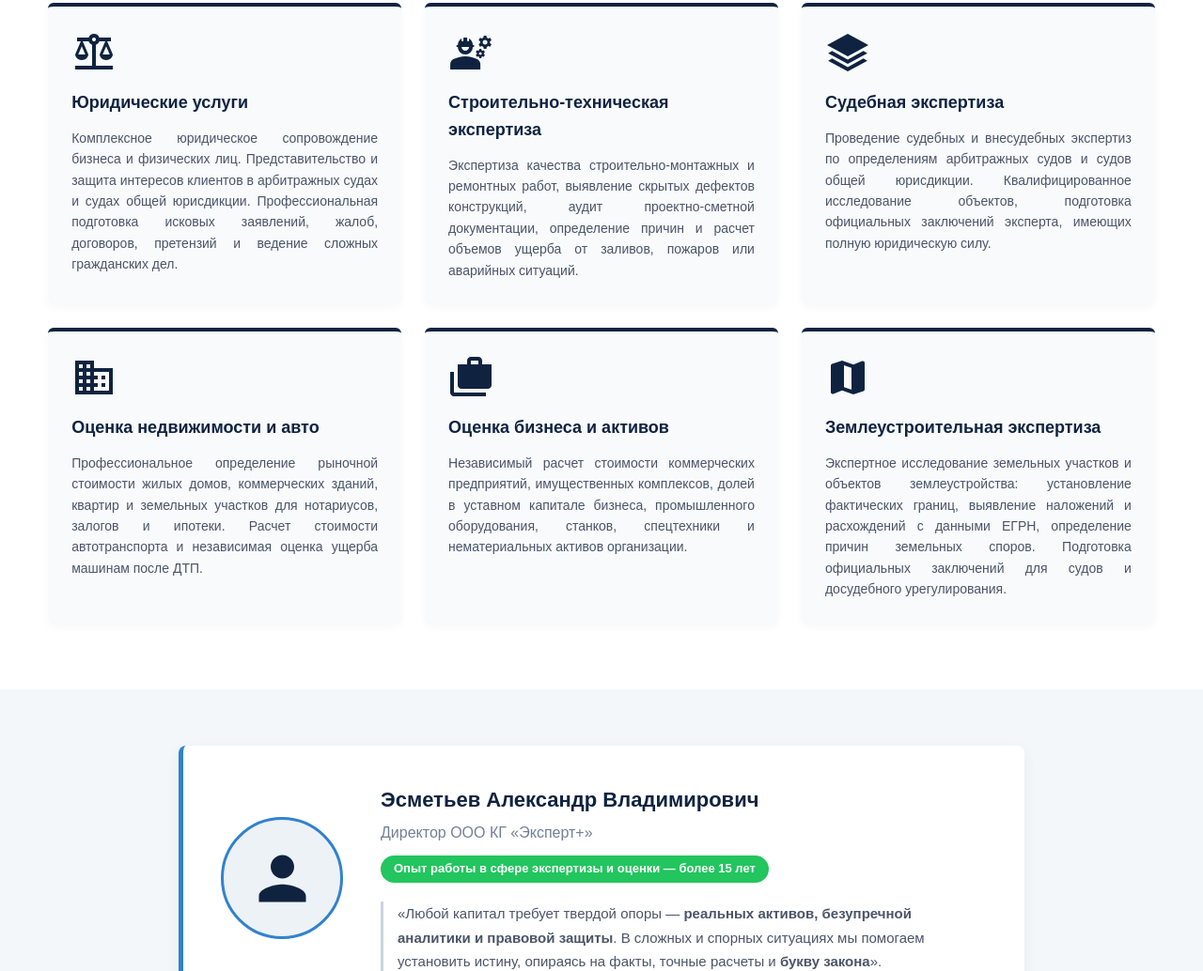
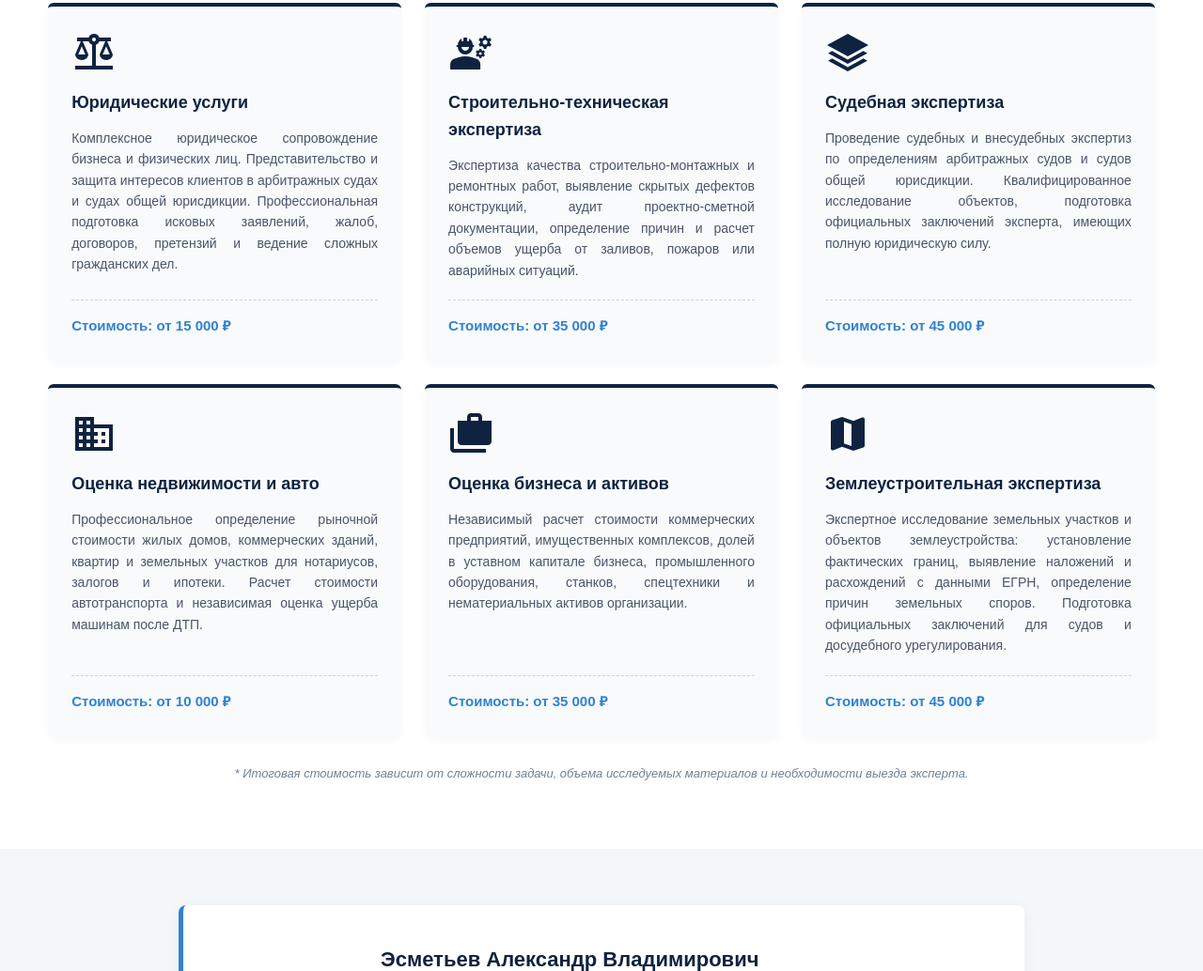
Before and after one commit to experttatarstan16-dot/site, a plain HTML site: page index.html in a window 1280 px wide. Shown: the part 684-1718 px from the top of the page at 94% size. Drawn offline with Linux system fonts and the light colour scheme.

Commit message:
Update index.html

```diff
--- a/index.html
+++ b/index.html
@@ -137,7 +137,26 @@
         .card-icon { width: 48px; height: 48px; margin-bottom: 15px; object-fit: contain; }
 
         .card h3 { font-size: 18px; margin-bottom: 12px; color: #0f2340; font-weight: 700; }
-        .card p { color: #4a5568; font-size: 14px; text-align: justify; }
+        .card p { color: #4a5568; font-size: 14px; text-align: justify; margin-bottom: 20px; }
+
+        /* НОВЫЕ СТИЛИ: Блок стоимости в карточке */
+        .card-price {
+            margin-top: auto;
+            padding-top: 15px;
+            border-top: 1px dashed #cbd5e0;
+            font-size: 15px;
+            font-weight: 700;
+            color: #3182ce;
+        }
+
+        /* НОВЫЕ СТИЛИ: Сноска под карточками */
+        .price-disclaimer {
+            text-align: center;
+            font-size: 13px;
+            color: #718096;
+            margin-top: 30px;
+            font-style: italic;
+        }
 
         /* Стили для блока Руководство */
         .director-section { padding: 60px 0; background: #f4f7f9; }
@@ -189,7 +208,7 @@
             line-height: 1.7;
             border-left: 3px solid #cbd5e0;
             padding-left: 15px;
-            text-align: left; /* ИСПРАВЛЕНО: выравнивание по левому краю */
+            text-align: left;
         }
 
         .info-block { background: #edf2f7; padding: 60px 0; text-align: center; border-top: 1px solid #e2e8f0; border-bottom: 1px solid #e2e8f0; }
@@ -225,7 +244,7 @@
                 border-top: 3px solid #cbd5e0;
                 padding-left: 0;
                 padding-top: 15px;
-                text-align: left; /* ИСПРАВЛЕНО: на телефонах тоже по левому краю */
+                text-align: left;
             }
         }
         @media (max-width: 480px) {
@@ -273,32 +292,42 @@
                         <img src="icon-law.svg" alt="Юридические услуги" class="card-icon">
                         <h3>Юридические услуги</h3>
                         <p>Комплексное юридическое сопровождение бизнеса и физических лиц. Представительство и защита интересов клиентов в арбитражных судах и судах общей юрисдикции. Профессиональная подготовка исковых заявлений, жалоб, договоров, претензий и ведение сложных гражданских дел.</p>
+                        <div class="card-price">Стоимость: от 15 000 ₽</div>
                     </div>
                     <div class="card">
                         <img src="icon-build.svg" alt="Строительно-техническая экспертиза" class="card-icon">
                         <h3>Строительно-техническая экспертиза</h3>
                         <p>Экспертиза качества строительно-монтажных и ремонтных работ, выявление скрытых дефектов конструкций, аудит проектно-сметной документации, определение причин и расчет объемов ущерба от заливов, пожаров или аварийных ситуаций.</p>
+                        <div class="card-price">Стоимость: от 35 000 ₽</div>
                     </div>
                     <div class="card">
                         <img src="icon-court.svg" alt="Судебная экспертиза" class="card-icon">
                         <h3>Судебная экспертиза</h3>
                         <p>Проведение судебных и внесудебных экспертиз по определениям арбитражных судов и судов общей юрисдикции. Квалифицированное исследование объектов, подготовка официальных заключений эксперта, имеющих полную юридическую силу.</p>
+                        <div class="card-price">Стоимость: от 45 000 ₽</div>
                     </div>
                     <div class="card">
                         <img src="icon-realty.svg" alt="Оценка недвижимости и авто" class="card-icon">
                         <h3>Оценка недвижимости и авто</h3>
                         <p>Профессиональное определение рыночной стоимости жилых домов, коммерческих зданий, квартир и земельных участков для нотариусов, залогов и ипотеки. Расчет стоимости автотранспорта и независимая оценка ущерба машинам после ДТП.</p>
+                        <div class="card-price">Стоимость: от 10 000 ₽</div>
                     </div>
                     <div class="card">
                         <img src="icon-business.svg" alt="Оценка бизнеса и активов" class="card-icon">
                         <h3>Оценка бизнеса и активов</h3>
                         <p>Независимый расчет стоимости коммерческих предприятий, имущественных комплексов, долей в уставном капитале бизнеса, промышленного оборудования, станков, спецтехники и нематериальных активов организации.</p>
+                        <div class="card-price">Стоимость: от 35 000 ₽</div>
                     </div>
                     <div class="card">
                         <img src="icon-land.svg" alt="Землеустроительная экспертиза" class="card-icon">
                         <h3>Землеустроительная экспертиза</h3>
                         <p>Экспертное исследование земельных участков и объектов землеустройства: установление фактических границ, выявление наложений и расхождений с данными ЕГРН, определение причин земельных споров. Подготовка официальных заключений для судов и досудебного урегулирования.</p>
+                        <div class="card-price">Стоимость: от 45 000 ₽</div>
                     </div>
+                </div>
+                <!-- Сноска про стоимость -->
+                <div class="price-disclaimer">
+                    * Итоговая стоимость зависит от сложности задачи, объема исследуемых материалов и необходимости выезда эксперта.
                 </div>
             </div>
         </section>
@@ -318,7 +347,8 @@
                         <div class="director-title">Директор ООО КГ «Эксперт+»</div>
                         <div class="director-exp">Опыт работы в сфере экспертизы и оценки — более 15 лет</div>
                         <div class="director-quote">
-                             «Любой капитал требует твердой опоры — <strong>реальных активов, безупречной аналитики и правовой защиты</strong>. В сложных и спорных ситуациях мы помогаем установить истину, опираясь на факты, точные расчеты и <strong>букву закона</strong>».
+                            «Любой капитал требует твердой опоры — <strong>реальных активов, безупречной аналитики и правовой защиты</strong>. В сложных и спорных ситуациях мы помогаем установить истину, опираясь на факты, точные расчеты и <strong>букву закона</strong>».
+                        </div>
                     </div>
                 </div>
             </div>
```
